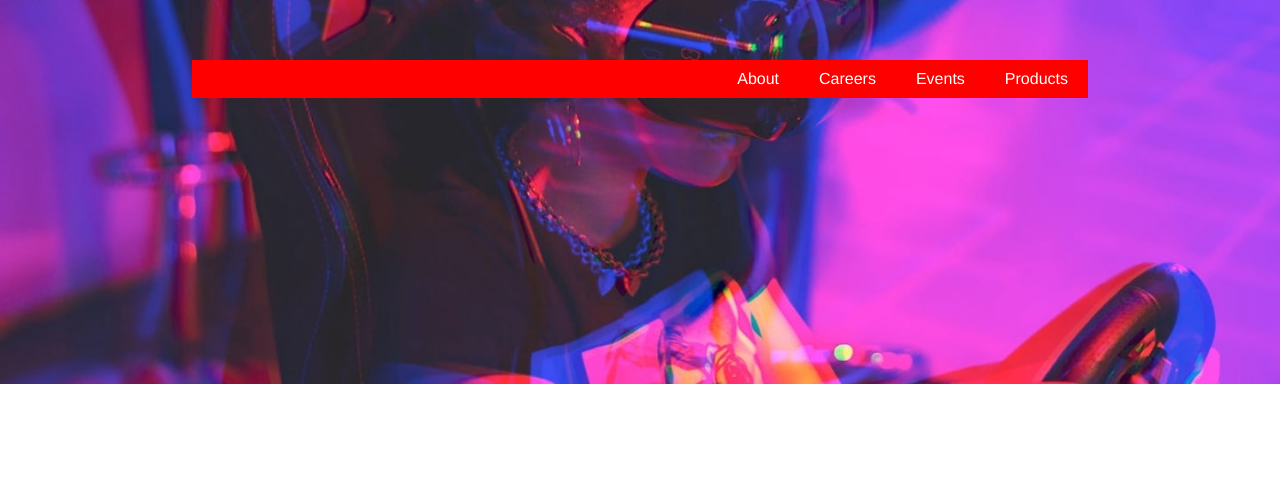
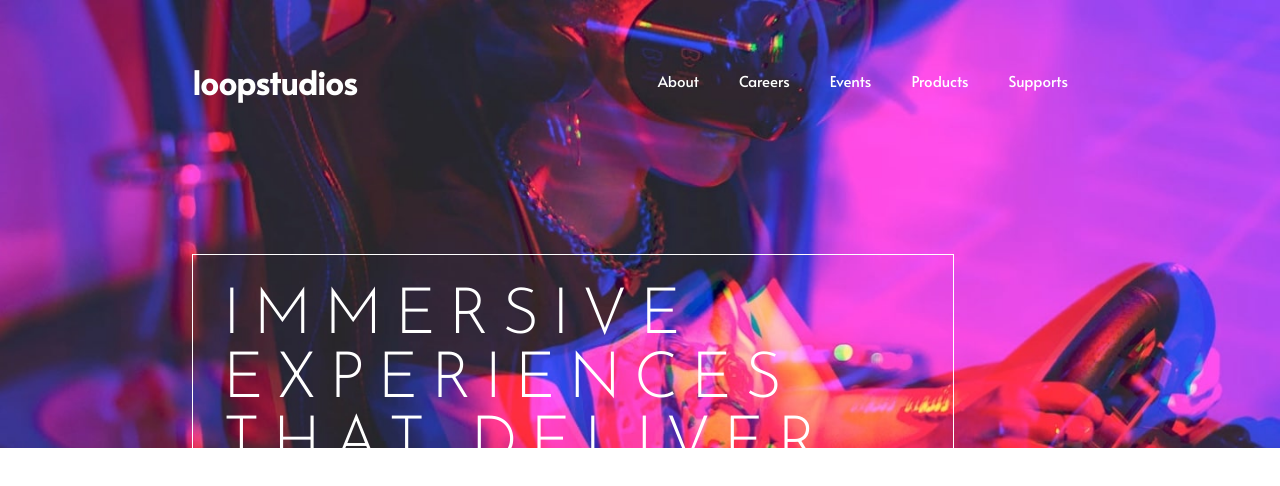
Before and after one commit to Sixpacks123/Loopstudios-landing-page, a Vue app: page / in a window 1280 px wide. Shown: the top 486 px of the page. Built offline with nearby package versions, Linux system fonts and the light colour scheme.

Commit message:
card-hero finished

```diff
--- a/src/App.vue
+++ b/src/App.vue
@@ -28,7 +28,7 @@ html, body{
   }
 
  .background {
-    height: 30vw;
+    height: 35vw;
     width: 100vw;
     top: 0;
     left: 0;
@@ -38,7 +38,7 @@ html, body{
 
   }
   img {
-    height: 30vw;
+    height: 35vw;
       width: 100%;
       object-fit: cover;
       object-position: 50% 0;
@@ -47,7 +47,7 @@ html, body{
     width: 70%;
     height: auto;
     margin: 0 auto;
-    background-color: red;
+
   }
 
 #app {
--- /dev/null
+++ b/src/assets/css/style.css
@@ -0,0 +1,8 @@
+@import url('https://fonts.googleapis.com/css2?family=Alata&display=swap');
+@import url('https://fonts.googleapis.com/css2?family=Josefin+Sans:wght@300&display=swap');
+.font{
+    font-family: 'Alata', sans-serif;
+}
+.font-text{
+    font-family: 'Josefin Sans', sans-serif;
+}
--- /dev/null
+++ b/src/components/CardHero.vue
@@ -0,0 +1,28 @@
+<template>
+    <div class="card ">
+        <span class="font-text">IMMERSIVE</span>
+        <span class="font-text">EXPERIENCES</span>
+        <span class="font-text">THAT DELIVER</span>
+    </div>
+</template>
+<script>
+export default {
+    name:'CardHero'
+}
+</script>
+<style scoped>
+.card{
+    border: solid 1px white;
+    display: flex;
+    flex-direction: column;
+    max-width: 700px;
+    padding: 30px;
+    align-items: flex-start;
+    margin-top: 150px;
+}
+span{
+    color: white;
+    font-size: 4em;
+    letter-spacing: 0.2em;
+}
+</style>
--- a/src/components/Header.vue
+++ b/src/components/Header.vue
@@ -1,16 +1,32 @@
 <template>
+<div>
+    <div class="nav-content">
+        <h1 class="font">loopstudios</h1>
         <Navigation/>
+    </div>
+    <CardHero/>
+</div>
 
 </template>
 <script>
+import CardHero from '../components/CardHero.vue'
 import Navigation from '../components/Navigation.vue'
 export default {
     name : 'Header',
     components :{
+        CardHero,
         Navigation
     }
 }
 </script>
 <style scoped>
+.nav-content{
+    display: flex;
+    flex-direction: row;
+    justify-content: space-between;
+}
 
+h1{
+    color: hsl(0, 0%, 100%);
+}
 </style>
--- a/src/components/Navigation.vue
+++ b/src/components/Navigation.vue
@@ -1,9 +1,10 @@
 <template>
 <nav>
-    <a href="#">About</a>
-    <a href="#">Careers</a>
-    <a href="#">Events</a>
-    <a href="#">Products</a>
+    <a class="font" href="#">About</a>
+    <a class="font" href="#">Careers</a>
+    <a class="font" href="#">Events</a>
+    <a class="font" href="#">Products</a>
+    <a class="font" href="#">Supports</a>
 </nav>
 </template>
 <script>
@@ -13,7 +14,6 @@ export default {
 </script>
 <style scoped>
 nav{
-    margin: 0 auto;
     position: relative;
     z-index: 2;
     pointer-events: none;
@@ -26,6 +26,7 @@ a {
     padding: 10px 20px;
     text-decoration: none;
     color: white;
+    font-size: 15px;
 }
 
 </style>
--- a/src/main.js
+++ b/src/main.js
@@ -1,4 +1,4 @@
 import { createApp } from 'vue'
 import App from './App.vue'
-
+import './assets/css/style.css';
 createApp(App).mount('#app')
```
